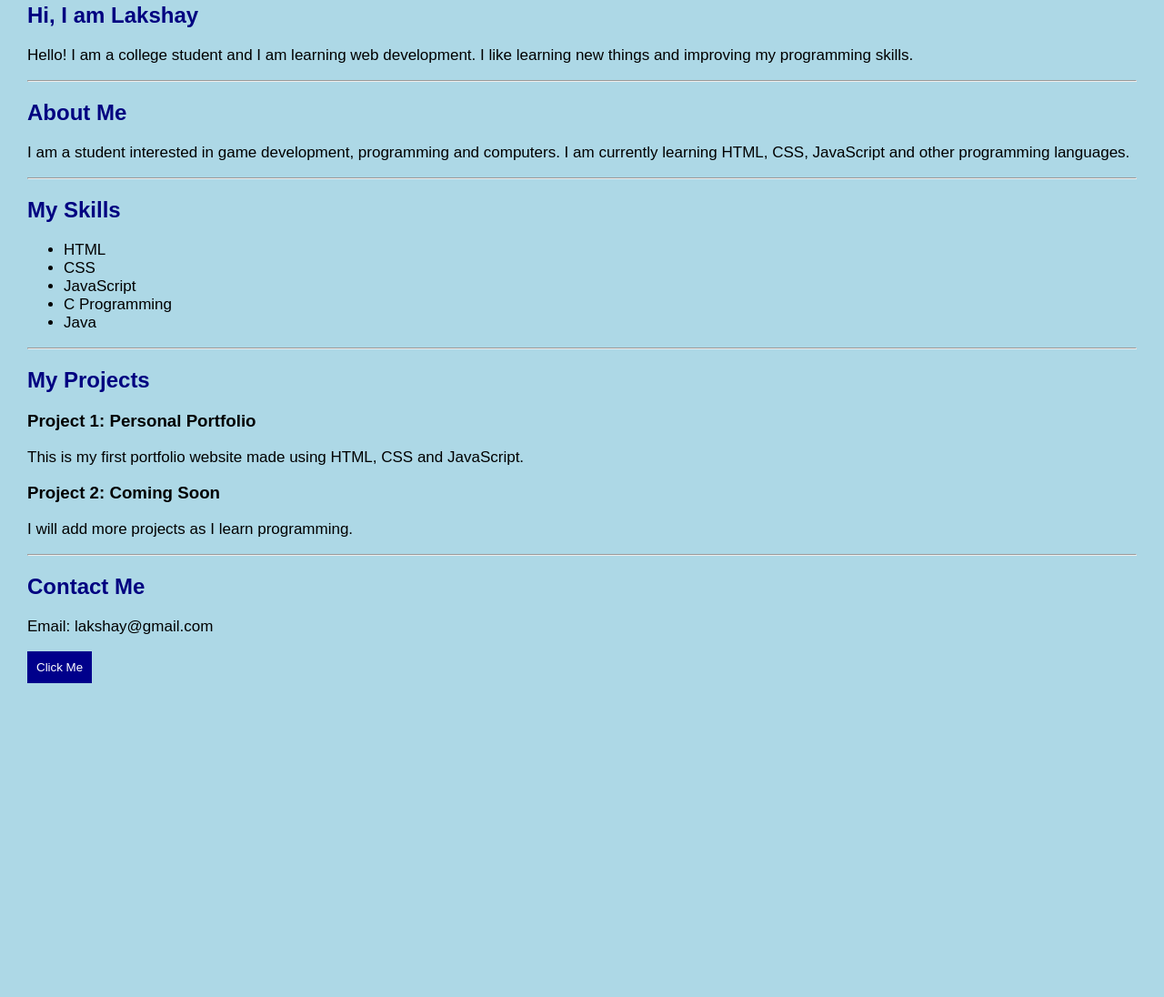
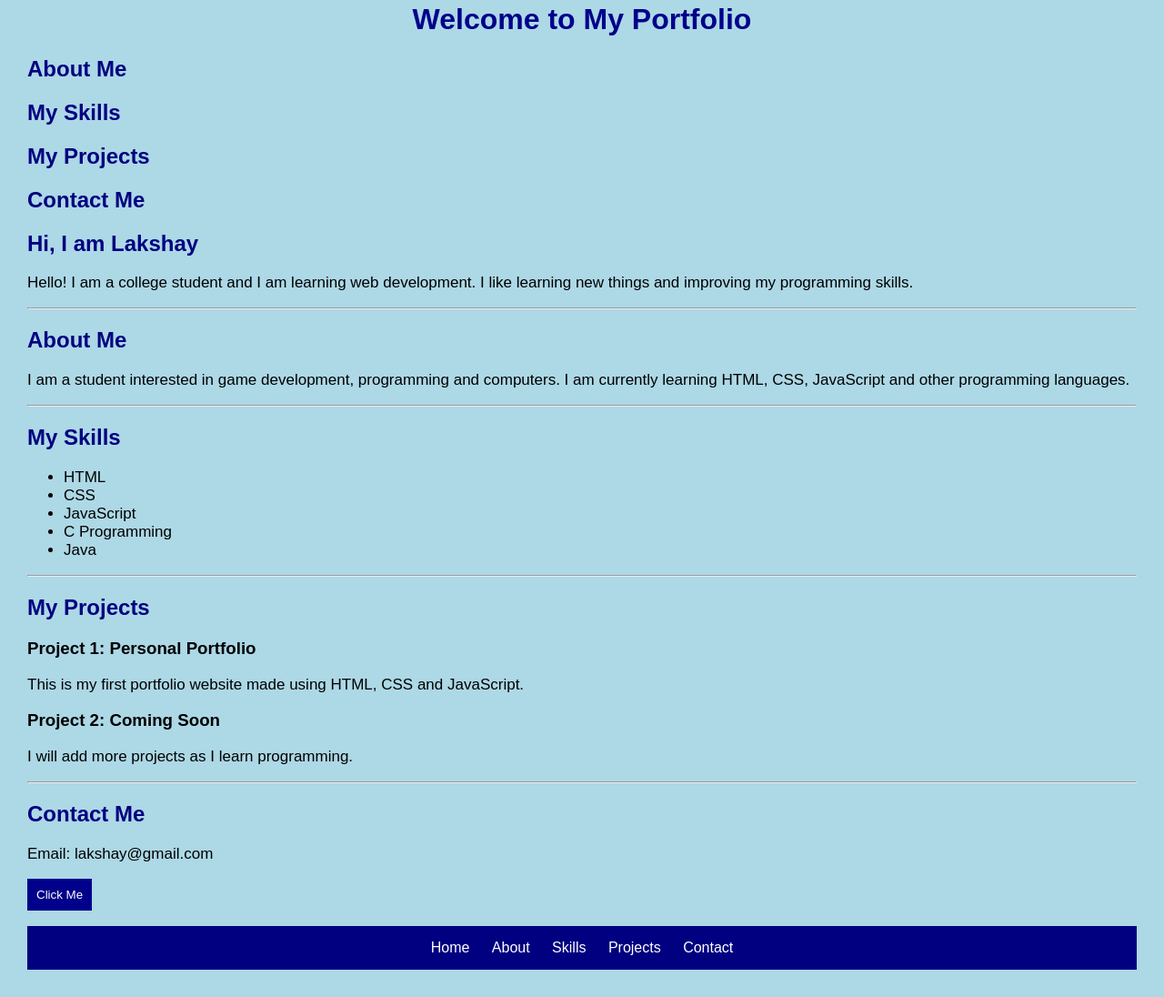
Before and after one commit to LakshayLJ316/Javascript-Quiz-App, a plain HTML site: page Github Practical test/index.html in a window 1280 px wide. Shown: the part 85-1181 px from the top of the page at 91% size. Before the commit the page ends 866 px from the top, so only its background shows below. Drawn offline with Linux system fonts and the light colour scheme.

Commit message:
Add navigation bar

```diff
--- a/Github Practical test/index.html
+++ b/Github Practical test/index.html
@@ -9,6 +9,16 @@
 <body>
 
     <h1>Welcome to My Portfolio</h1>
+
+    <h1 id="home">Welcome to My Portfolio</h1>
+
+<h2 id="about">About Me</h2>
+
+<h2 id="skills">My Skills</h2>
+
+<h2 id="projects">My Projects</h2>
+
+<h2 id="contact">Contact Me</h2>
 
     <h2>Hi, I am Lakshay</h2>
 
@@ -57,6 +67,16 @@
 
     <p id="message"></p>
 
+
+<nav>
+    <a href="#home">Home</a>
+    <a href="#about">About</a>
+    <a href="#skills">Skills</a>
+    <a href="#projects">Projects</a>
+    <a href="#contact">Contact</a>
+</nav>
+
+
     <script src="script.js"></script>
 
 </body>
--- a/Github Practical test/style.css
+++ b/Github Practical test/style.css
@@ -33,3 +33,20 @@ button {
 button:hover {
     background-color: blue;
 }
+
+
+nav {
+    text-align: center;
+    background-color: navy;
+    padding: 15px;
+}
+
+nav a {
+    color: white;
+    text-decoration: none;
+    margin: 10px;
+}
+
+nav a:hover {
+    color: yellow;
+}
```
Also changed, not shown: 1 other file.
